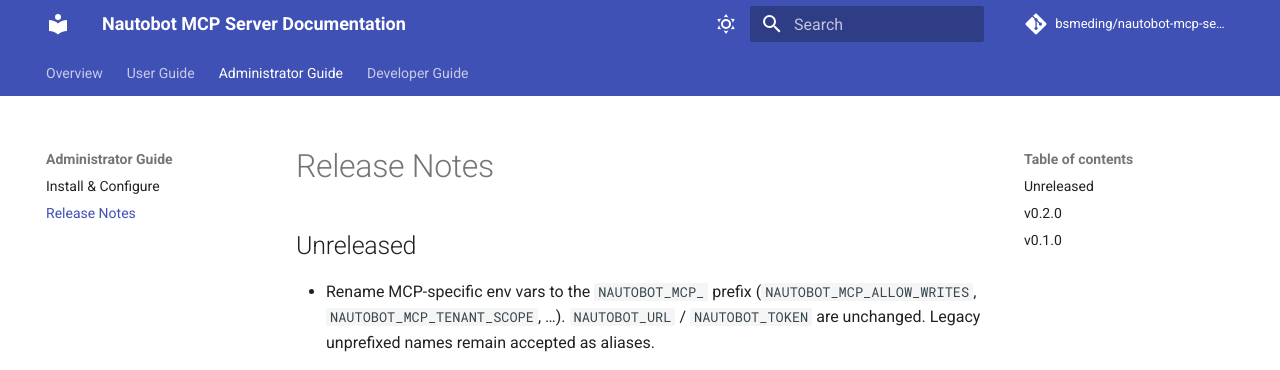
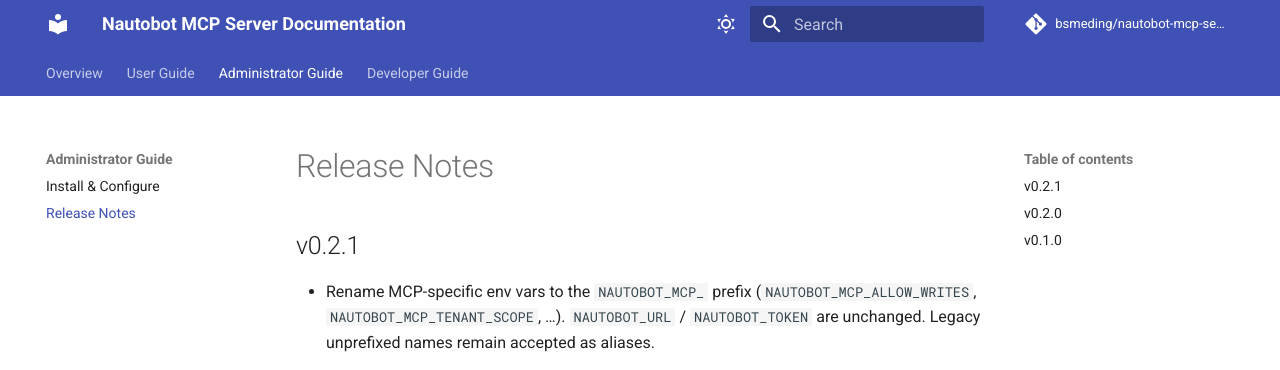
Before and after one commit to bsmeding/nautobot-mcp-server, an MkDocs documentation site: the page built from docs/admin/release_notes/index.md, in a window 1280 px wide. Shown: the top 370 px of the page. Built offline with MkDocs 1.6.1 and Material for MkDocs 9.7.7, drawn with Linux system fonts in a browser that asks for light colours; comment, search, counter and statistics services are not loaded.

Commit message:
Bump version to 0.2.1 for NAUTOBOT_MCP_ env rename.
Co-authored-by: Cursor <cursoragent@cursor.com>

```diff
--- a/docs/admin/release_notes/index.md
+++ b/docs/admin/release_notes/index.md
@@ -1,6 +1,6 @@
 # Release Notes
 
-## Unreleased
+## v0.2.1
 
 - Rename MCP-specific env vars to the `NAUTOBOT_MCP_` prefix
   (`NAUTOBOT_MCP_ALLOW_WRITES`, `NAUTOBOT_MCP_TENANT_SCOPE`, …).
--- a/pyproject.toml
+++ b/pyproject.toml
@@ -4,7 +4,7 @@ build-backend = "setuptools.build_meta"
 
 [project]
 name = "nautobot-mcp-server"
-version = "0.2.0"
+version = "0.2.1"
 description = "Nautobot app and Model Context Protocol (MCP) server exposing Nautobot's REST and GraphQL APIs to LLMs."
 readme = "README.md"
 requires-python = ">=3.10"
```
